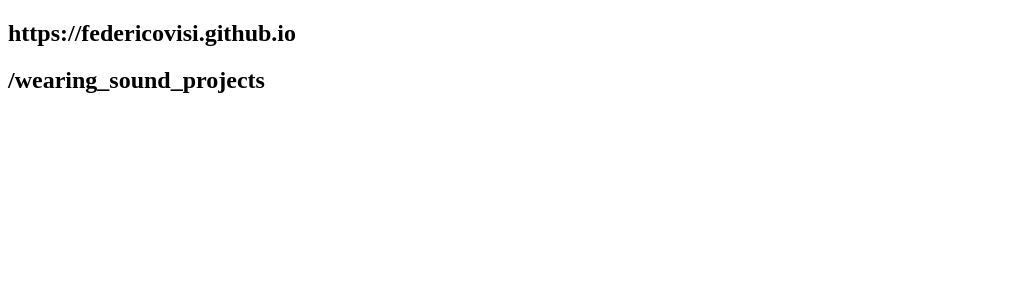
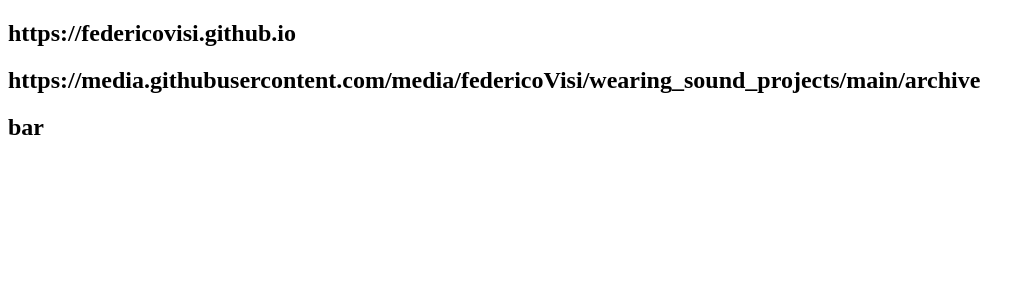
Before and after one commit to federicoVisi/wearing_sound_projects, a Jekyll site: the page built from index.markdown, in a window 1280 px wide. Shown: the top 300 px of the page, without its empty margins (0-1036 px from the left). Built offline with Jekyll 4.4.1, drawn with Linux system fonts in a browser that asks for light colours; a script that is not in the unit is left out.

Commit message:
File Path with Mediaur variable

```diff
--- a/_config.yml
+++ b/_config.yml
@@ -26,6 +26,8 @@ description: >- # this means to ignore newlines until "baseurl:"
   Google search results) and in your feed.xml site description.
 baseurl: "/wearing_sound_projects" # the subpath of your site, e.g. /blog
 url: "https://federicovisi.github.io" # the base hostname & protocol for your site, e.g. http://example.com
+mediaurl: "https://media.githubusercontent.com/media/federicoVisi/wearing_sound_projects/main/archive"
+foo: "bar"
 twitter_username: jekyllrb
 github_username: jekyll
 # Build settings
--- a/_layouts/project.html
+++ b/_layouts/project.html
@@ -3,7 +3,8 @@ layout: base
 ---
 <h2>{{page.title}}</h2>
 <h2>{{site.url}}</h2>
-<h2>{{site.baseurl}}</h2>
+<h2>{{site.mediaurl}}</h2>
+<h2>{{site.foo}}</h2>
 
 <!-- https://jekyllrb.com/docs/static-files/ -->
 <!-- https://jekyllrb.com/docs/structure/ -->
@@ -14,7 +15,7 @@ layout: base
     {% if file.path contains 'archive' %}
     {% if file.extname == '.png' or file.extname == '.jpg' %}
     <div class="thumbnail-gallery__image-container">
-        <img src="{{ site.url }}{{ site.baseurl }}{{ file.path }}" alt="{{ file.path }}" />
+        <img src="{{ site.mediaurl }}{{ file.path }}" alt="{{ file.path }}" />
     </div>
     {% endif %}
     {% endif %}
```
